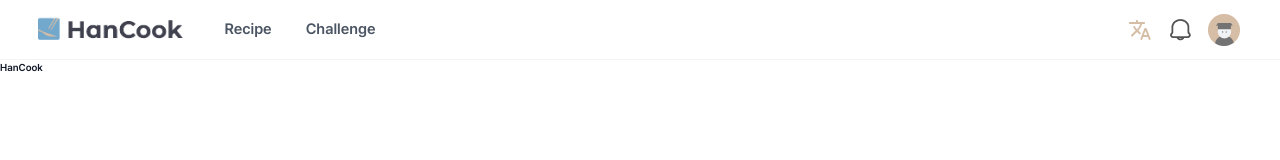
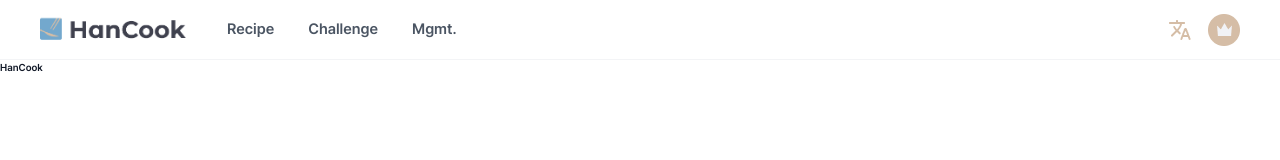
Before and after one commit to 2-Docthru-team1/2-Docthru-team1-FE, a Next.js app: page / in a window 1280 px wide. Shown: the top 160 px of the page. Built offline with nearby package versions, Linux system fonts and the light colour scheme.

Commit message:
✨ Feat:#14-모달 컴포넌트ui 제작 초안

```diff
--- a/src/app/layout.tsx
+++ b/src/app/layout.tsx
@@ -1,7 +1,11 @@
-import type { Metadata } from 'next';
+'use client';
+
 import localFont from 'next/font/local';
+import { useState } from 'react';
 import Nav from '@/components/Nav/Nav';
+import XModal from '@/components/XModal/XModal';
 import '../styles/globals.css';
+import { metadata } from './metadata';
 
 const pretendard = localFont({
   src: '../../public/fonts/PretendardVariable.woff2',
@@ -9,24 +13,21 @@ const pretendard = localFont({
   weight: '45 920'
 });
 
-export const metadata: Metadata = {
-  title: 'HanCook',
-  description: 'The web that you can share your korean food cooking'
-};
-
 export default function RootLayout({
   children
 }: Readonly<{
   children: React.ReactNode;
 }>) {
+  const [isModalOpen, setIsModalOpen] = useState(false);
   return (
     <html lang="en">
       <head>
         <link rel="icon" href="/favicon.ico" sizes="any" />
       </head>
       <body className={pretendard.className}>
-        <Nav />
+        <Nav userStatus="adminUser" setIsModalOpen={setIsModalOpen} />
         {children}
+        <XModal isOpen={isModalOpen} onClose={() => setIsModalOpen(false)} />
       </body>
     </html>
   );
--- /dev/null
+++ b/src/app/metadata.ts
@@ -0,0 +1,6 @@
+import type { Metadata } from 'next';
+
+export const metadata: Metadata = {
+  title: 'HanCook',
+  description: 'The web that you can share your korean food cooking'
+};
--- a/src/components/Nav/Nav.tsx
+++ b/src/components/Nav/Nav.tsx
@@ -2,42 +2,73 @@
 
 import Image from 'next/image';
 import { usePathname, useRouter } from 'next/navigation';
+import { useState } from 'react';
 import bell from '@/../public/assets/icon_bell_default.png';
 import translate from '@/../public/assets/icon_translate.png';
 import logo from '@/../public/assets/img_logo_pc.png';
-import profile from '@/../public/assets/img_profile_member.png';
+import adminProfile from '@/../public/assets/img_profile_admin.png';
+import userProfile from '@/../public/assets/img_profile_member.png';
+import type { NavProps } from '@/interfaces/navInterface';
+import XModal from '../XModal/XModal';
 
-export default function Nav() {
+export default function Nav({ userStatus = 'loggedOut', setIsModalOpen }: NavProps) {
   const router = useRouter();
   const pathname = usePathname();
 
   const isRecipe = pathname.includes('recipe');
   const isChallenge = pathname.includes('challenge');
+  const isMgmt = pathname.includes('management');
 
   return (
     <div className="flex w-full h-[6rem] justify-center items-center border-b border-gray-100">
       <div className="w-[120rem] flex justify-between items-center">
-        <div className="w-[35rem] gap-[2.4rem] flex items-center justify-center">
-          <Image className="w-[14.6rem] h-[2.92rem]" src={logo} alt="로고" />
+        <div className="gap-[2.4rem] flex items-center justify-center">
+          <Image className="w-[14.6rem] h-[2.92rem]" src={logo} alt="로고" onClick={() => router.push('/')} />
           <div className="flex">
             <p
-              className={`flex items-center justify-center py-[2.1rem] px-[1.7rem] gap-[1rem] font-semibold leading-[1.79rem] text-[1.5rem] ${isRecipe ? 'text-primary-blue' : 'text-gray-600'}`}
+              className={`flex items-center justify-center py-[2.1rem] px-[1.7rem] gap-[1rem] font-semibold leading-[1.79rem] text-[1.5rem]
+                ${isRecipe ? 'text-primary-blue' : 'text-gray-600'}`}
               onClick={() => router.push('/recipeList')}
             >
               Recipe
             </p>
             <p
-              className={`flex items-center justify-center py-[2.1rem] px-[1.7rem] gap-[1rem] font-semibold leading-[1.79rem] text-[1.5rem] ${isChallenge ? 'text-primary-blue' : 'text-gray-600'}`}
+              className={`flex items-center justify-center py-[2.1rem] px-[1.7rem] gap-[1rem] font-semibold leading-[1.79rem] text-[1.5rem]
+                ${isChallenge ? 'text-primary-blue' : 'text-gray-600'}`}
               onClick={() => router.push('/challenge')}
             >
               Challenge
             </p>
+            {userStatus === 'adminUser' ? (
+              <p
+                className={`flex items-center justify-center py-[2.1rem] px-[1.7rem] gap-[1rem] font-semibold leading-[1.79rem] text-[1.5rem]
+                ${isMgmt ? 'text-primary-blue' : 'text-gray-600'}`}
+                onClick={() => router.push('/management')}
+              >
+                Mgmt.
+              </p>
+            ) : (
+              ''
+            )}
           </div>
         </div>
-        <div className="w-[11.2rem] flex gap-[1.6rem] items-center justify-center">
-          <Image src={translate} alt="번역" />
-          <Image src={bell} alt="벨" />
-          <Image src={profile} alt="프로필" />
+        <div className="flex gap-[1.6rem] items-center justify-center cursor-pointer">
+          <Image src={translate} alt="번역" onClick={() => setIsModalOpen(true)} />
+          {userStatus === 'generalUser' ? (
+            <>
+              <Image src={bell} alt="벨" />
+              <Image src={userProfile} alt="프로필" />
+            </>
+          ) : userStatus === 'adminUser' ? (
+            <Image src={adminProfile} alt="프로필" />
+          ) : (
+            <button
+              className="flex rounded-[0.8rem] px-[2.4rem] py-[1.1rem] gap-[1rem] bg-primary-blue font-semibold text-[1.6rem] leading-[1.909rem] text-[#ffffff]"
+              onClick={() => router.push('/signin')}
+            >
+              Sign in
+            </button>
+          )}
         </div>
       </div>
     </div>
--- /dev/null
+++ b/src/components/XModal/XModal.tsx
@@ -0,0 +1,21 @@
+import Image from 'next/image';
+import toggleDown from '@/../public/assets/ic_toggle_down.png';
+import close from '@/../public/assets/icon_close.png';
+import type { XModalProps } from '@/interfaces/modalInterface';
+
+export default function XModal({ isOpen, onClose }: XModalProps) {
+  if (!isOpen) return null;
+  return (
+    <div>
+      <div>
+        <p>Select your language</p>
+        <Image src={close} alt="X" />
+      </div>
+      <div>
+        <p>Language</p>
+        <Image src={toggleDown} alt="아래 화살표" />
+      </div>
+      <button>Apply</button>
+    </div>
+  );
+}
--- /dev/null
+++ b/src/interfaces/modalInterface.ts
@@ -0,0 +1,4 @@
+export interface XModalProps {
+  isOpen: boolean;
+  onClose: () => void;
+}
--- /dev/null
+++ b/src/interfaces/navInterface.ts
@@ -0,0 +1,4 @@
+export interface NavProps {
+  userStatus: 'loggedOut' | 'generalUser' | 'adminUser';
+  setIsModalOpen: (isOpen: boolean) => void;
+}
```
